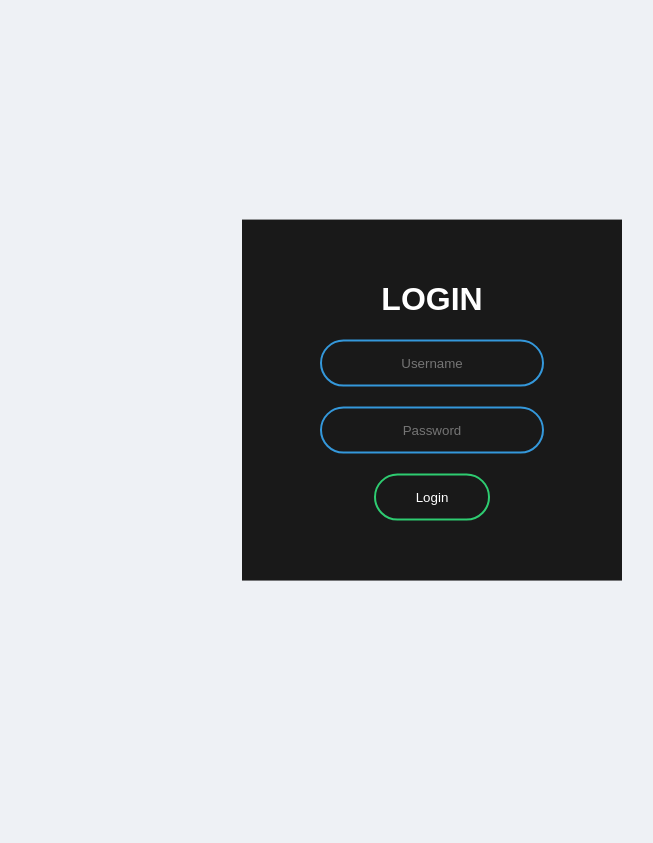
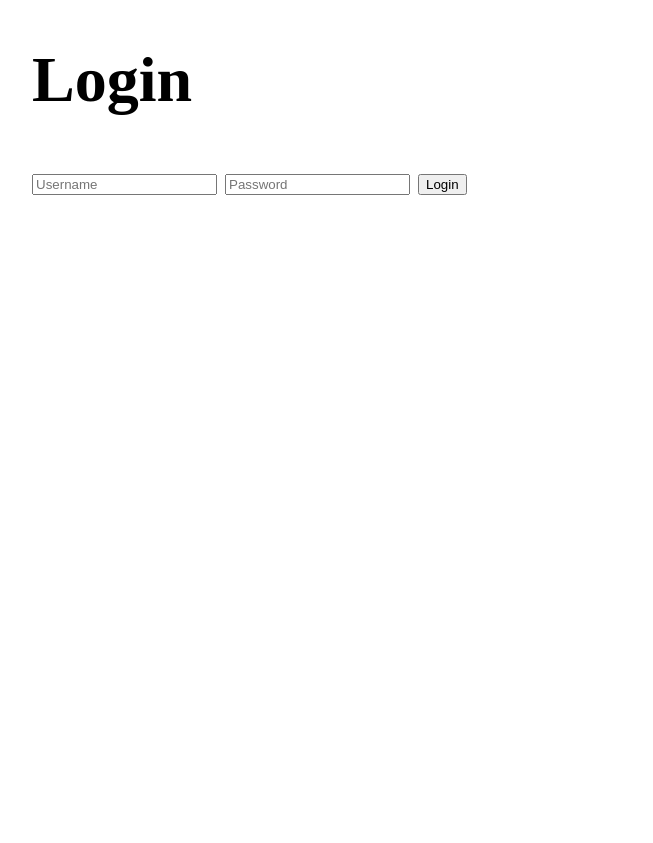
Before and after one commit to Gako3113/S18_project, a Flask app: template templates/login.html in a window 1280 px wide. Shown: the whole page, without its empty margins (208-861 px from the left). Before the commit the page ends 581 px from the top, so only its background shows below. Run offline with Flask 2, Linux system fonts and the light colour scheme; the template is opened without the code that fills it, so the values that code supplies are empty.

Commit message:
すべてのファイルのコードを書き直した

```diff
--- a/app.py
+++ b/app.py
@@ -14,9 +14,9 @@ def hello():
 
 
 #「/login」へアクセスがあった場合に、「login.html」を返す
-@app.route("/login")
+@app.route("/top")
 def login():
-    return render_template("login.html")
+    return render_template("top.html")
 
 
 #おまじない
--- a/static/css/style.css
+++ b/static/css/style.css
@@ -1,82 +1,32 @@
-.bd-placeholder-img {
-    font-size: 1.125rem;
-    text-anchor: middle;
-    -webkit-user-select: none;
-    -moz-user-select: none;
-    user-select: none;
-  }
+body {
+    font-size: 2rem;
+    width: 800px;
+    margin: 0 auto;
+    min-height: 100vh;
 
-  @media (min-width: 768px) {
-    .bd-placeholder-img-lg {
-      font-size: 3.5rem;
-    }
-  }
 
-  body{
-    margin: 0;
-    padding: 0;
-    font-family: sans-serif;
-    background: #eef1f5;
 }
 
-/*ログインフォームのエリア内のスタイル*/
-.box{
-    width: 300px;
-    padding: 40px;
-    position: absolute;
-    top: 50%;
-    left: 50%;
-    transform: translate(-50%, -50%);
-    background: #191919;
-    text-align: center;
+header {
+
 }
 
-.box{
-    color: white;
-    text-transform: uppercase;
-    font-weight: 500;
+main {
+
 }
 
-/* ユーザーIDとパスワード入力ボックスのスタイル */
-.box input[type="text"], .box input[type="password"]{
-    border: 0;
-    background: none;
-    display: block;
-    margin: 20px auto;
-    text-align: center;
-    border: 2px solid #3498db;
-    padding: 14px 10px;
-    width: 200px;
-    outline: none;
-    color: white;
-    border-radius: 24px;
-    transition: 0.25s;
+nav {
+
 }
 
-/* 入力ボックスがフォーカスされたときのスタイル（幅が大きくなる＆枠の色が変わる） */
-.box input[type="text"]:focus, .box input[type="password"]:focus{
-    width: 280px;
-    border-color: #2ecc71;
+aside {
+
+ }
+
+footer {
+
 }
 
-/* Loginボタンのスタイル */
-.box input[type="submit"]{
-    border: 0;
-    background: none;
-    display: block;
-    margin: 20px auto;
-    text-align: center;
-    border: 2px solid #2ecc71;;
-    padding: 14px 40px;
-    outline: none;
-    color: white;
-    border-radius: 24px;
-    transition: 0.25s;
-    cursor: pointer;
-}
-
-/* Loginボタンをマウスオーバーしたときのスタイル */
-.box input[type="submit"]:hover{
-    background: #2ecc71;
+@media screen and (max-width: 1000px) {
 
 }
--- a/templates/top.html
+++ b/templates/top.html
@@ -1,4 +1,4 @@
 {% extends "layout.html" %}
 {% block body %}
-
+<h1>これはトップ画面です。</h1>
 {% endblock %}
```
Also changed, not shown: templates/layout.html (+9 -34 lines).
